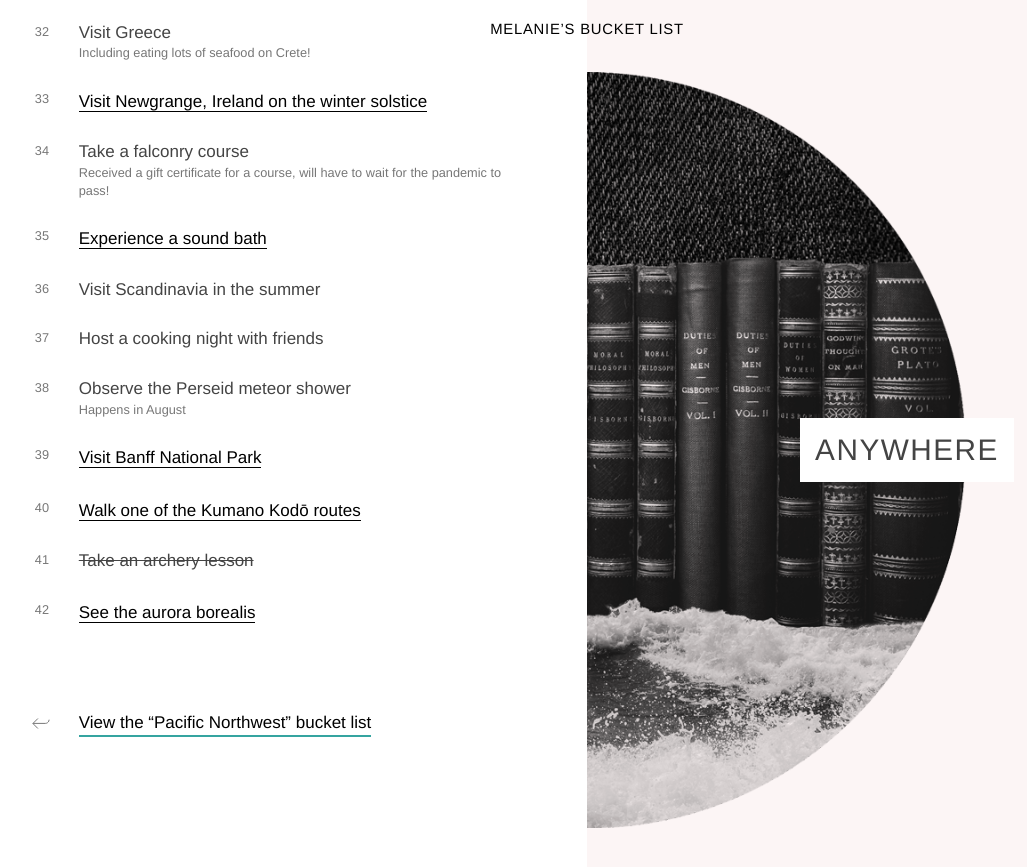
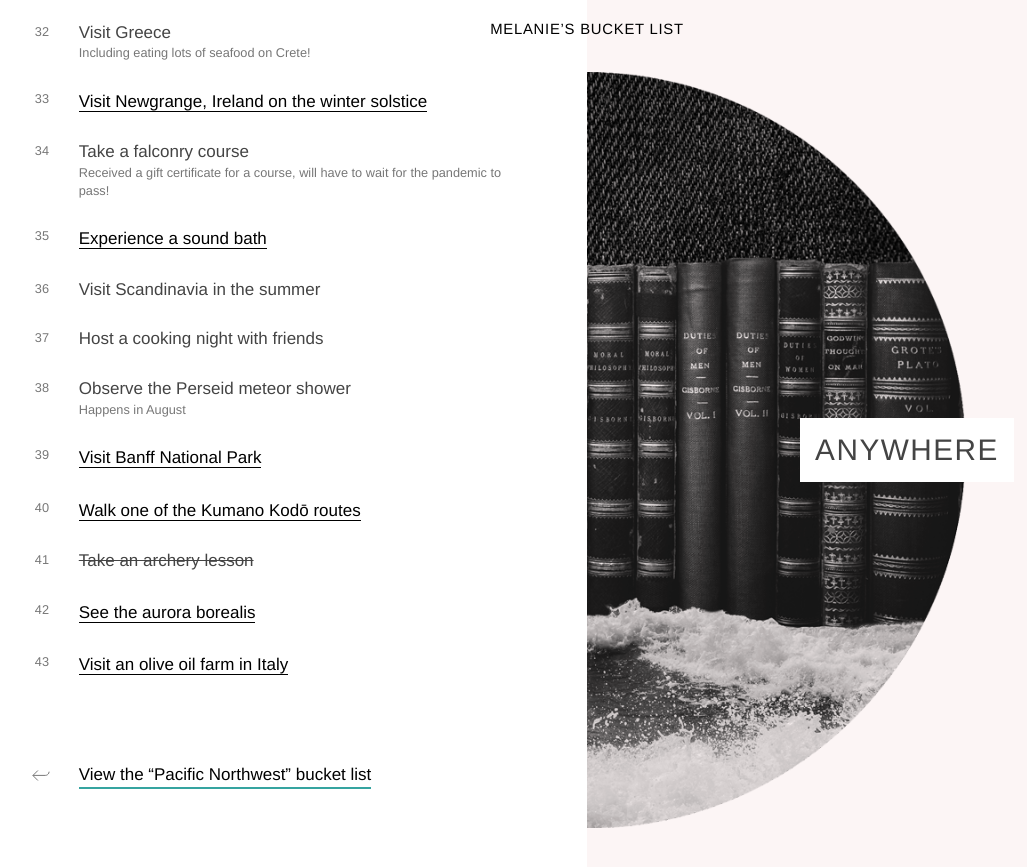
Before and after one commit to melanierichards/bucketlist, a Jekyll site: the page built from anywhere.md, in a window 1280 px wide and 900 px high, scrolled down 1751 px. Shown: the top 867 px of the window, without its empty margins (53-1080 px from the left). Built offline with Jekyll 4.4.1, drawn with Linux system fonts in a browser that asks for light colours; some web fonts are replaced.

Commit message:
Add olive oil farm, thanks to Salt Fat Acid Heat

```diff
--- a/_data/anywhere.json
+++ b/_data/anywhere.json
@@ -146,4 +146,8 @@
 {
     "text": "See the aurora borealis",
     "url": "https://www.wellandgood.com/good-travel/best-place-to-see-northern-lights/"
+},
+{
+    "text": "Visit an olive oil farm in Italy",
+    "url": "https://www.italymagazine.com/featured-story/traveling-around-italys-olive-oil-farms"
 }]
```
